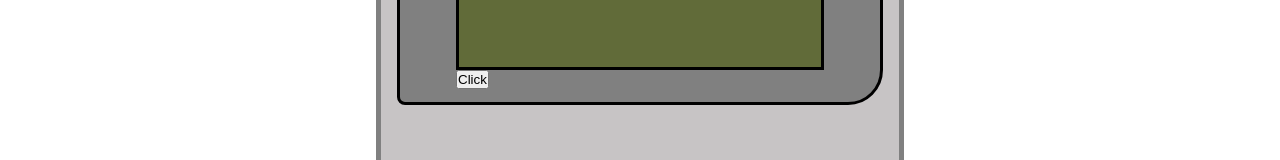
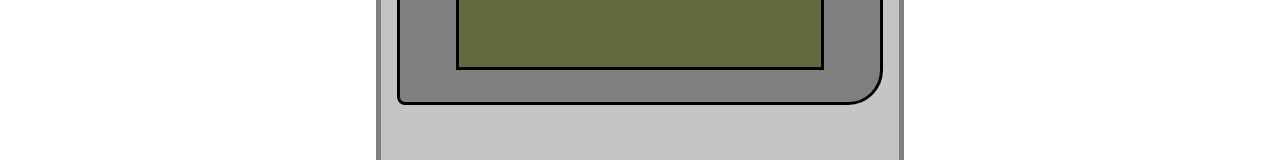
Before and after one commit to LadyLockheed/gameboy-get-users, a Next.js app: page /gameboy in a window 1280 px wide. Shown: the part 379-539 px from the top of the page. Built offline with nearby package versions, Linux system fonts and the light colour scheme; a web font is replaced by a local one.

Commit message:
Remove experimental button

```diff
--- a/src/app/Components/Screen.tsx
+++ b/src/app/Components/Screen.tsx
@@ -1,5 +1,5 @@
 import styles from './screen.module.css';
-import { User } from '../Types/user';
+import { User } from '../types/user';
 import Spinner from './Spinner';
 
 interface ScreenProps {
@@ -108,14 +108,6 @@ const Screen = (props: ScreenProps) => {
 	return (
 		<div className={styles.outerFrame}>
 			<div className={screenClassName}>{content()}</div>
-			<button
-				className="test"
-				id="test"
-				onClick={() => console.log('click')}
-				disabled={false}
-			>
-				Click
-			</button>
 		</div>
 	);
 };
```
